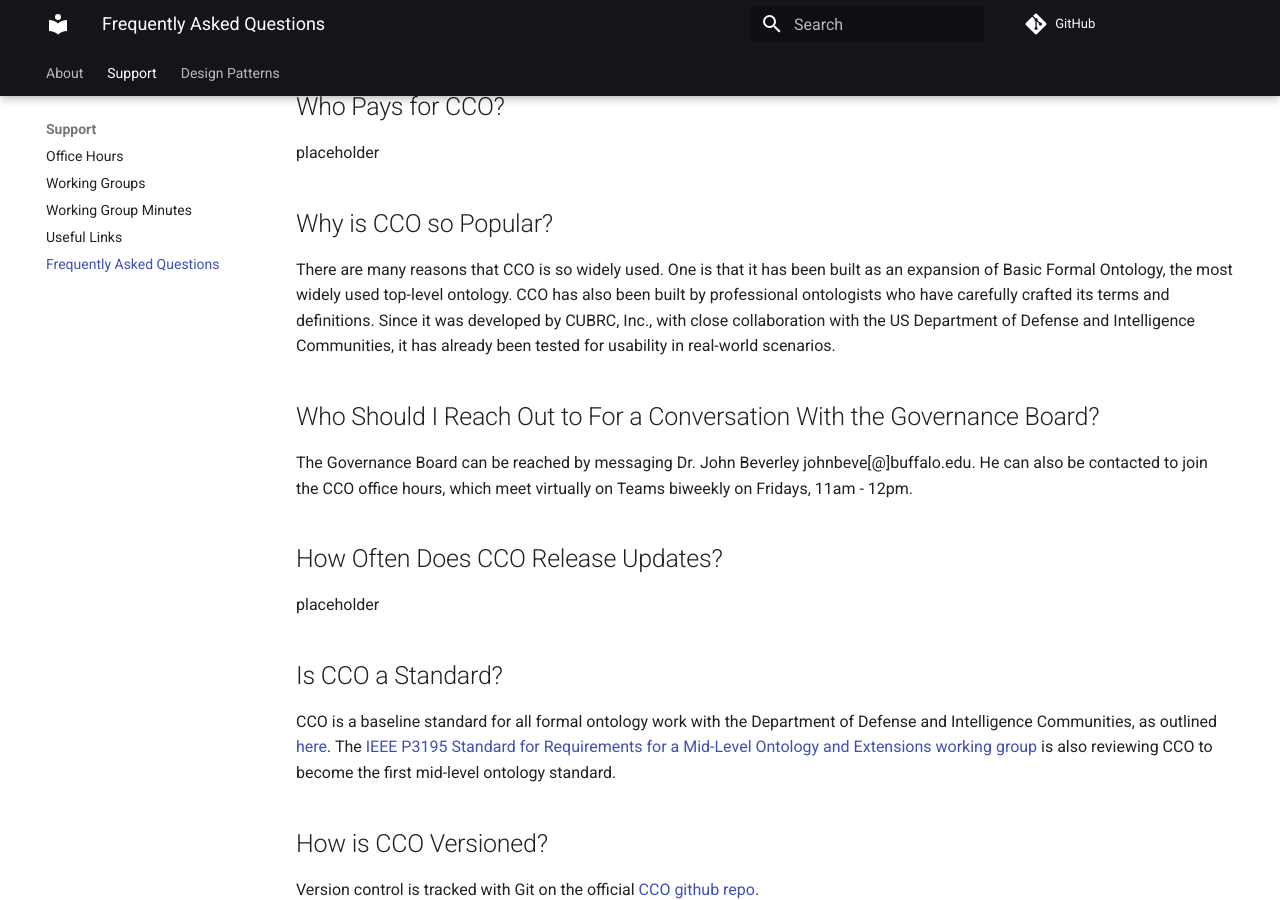
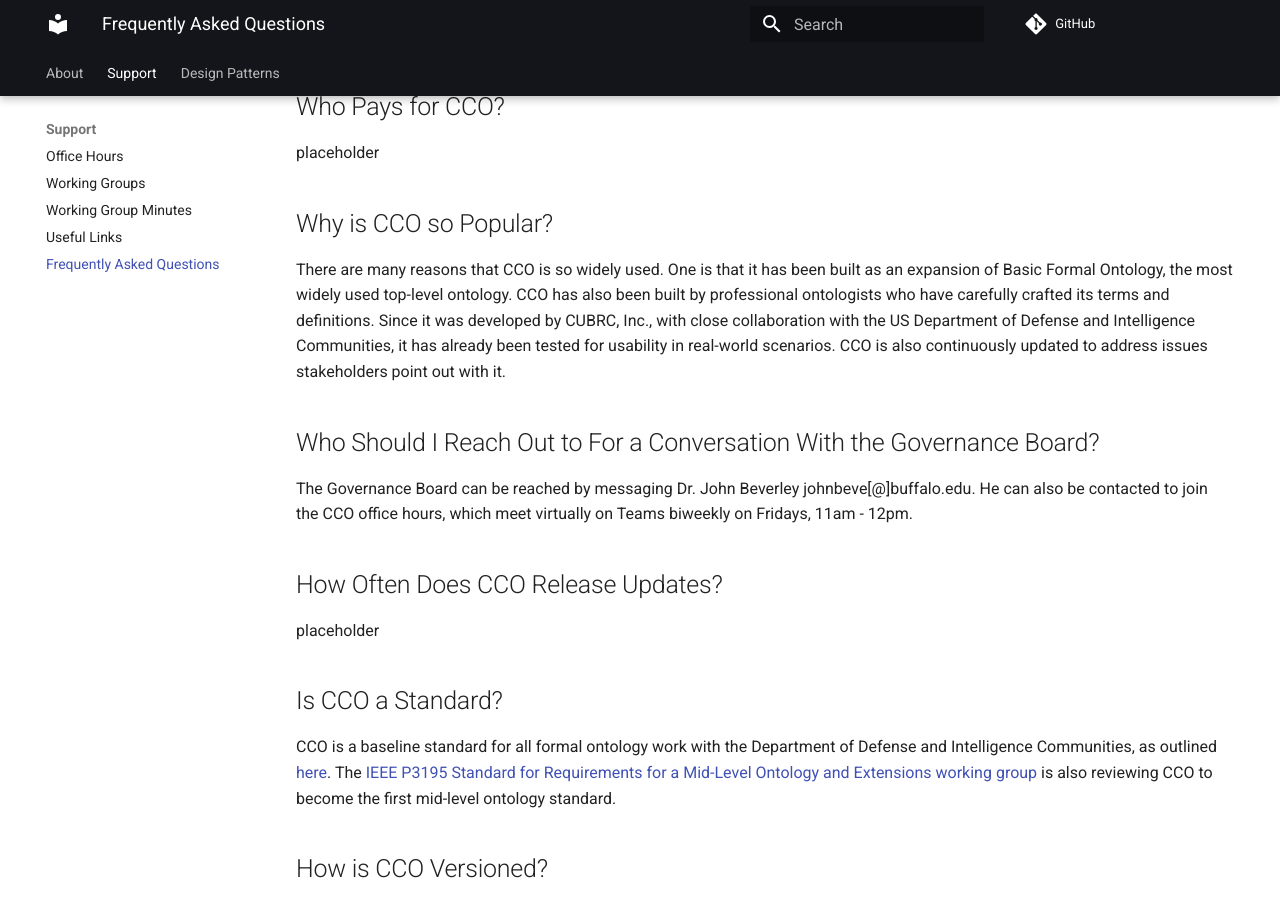
Before and after one commit to CommonCoreOntology/cco-webpage, an MkDocs documentation site: the page built from docs/faq.md, in a window 1280 px wide and 900 px high, scrolled down 1035 px. Built offline with MkDocs 1.6.1 and Material for MkDocs 9.7.7, drawn with Linux system fonts in a browser that asks for light colours; comment, search, counter and statistics services are not loaded.

Commit message:
Update faq.md

```diff
--- a/docs/faq.md
+++ b/docs/faq.md
@@ -21,7 +21,7 @@
   <h2>Who Pays for CCO?</h2>
     <p>placeholder</p>
   <h2>Why is CCO so Popular?</h2>
-    <p>There are many reasons that CCO is so widely used. One is that it has been built as an expansion of Basic Formal Ontology, the most widely used top-level ontology. CCO has also been built by professional ontologists who have carefully crafted its terms and definitions. Since it was developed by CUBRC, Inc., with close collaboration with the US Department of Defense and Intelligence Communities, it has already been tested for usability in real-world scenarios. </p>
+    <p>There are many reasons that CCO is so widely used. One is that it has been built as an expansion of Basic Formal Ontology, the most widely used top-level ontology. CCO has also been built by professional ontologists who have carefully crafted its terms and definitions. Since it was developed by CUBRC, Inc., with close collaboration with the US Department of Defense and Intelligence Communities, it has already been tested for usability in real-world scenarios. CCO is also continuously updated to address issues stakeholders point out with it. </p>
   <h2>Who Should I Reach Out to For a Conversation With the Governance Board?</h2>
     <p>The Governance Board can be reached by messaging Dr. John Beverley johnbeve[@]buffalo.edu. He can also be contacted to join the CCO office hours, which meet virtually on Teams biweekly on Fridays, 11am - 12pm.</p>
   <h2>How Often Does CCO Release Updates?</h2>
```
